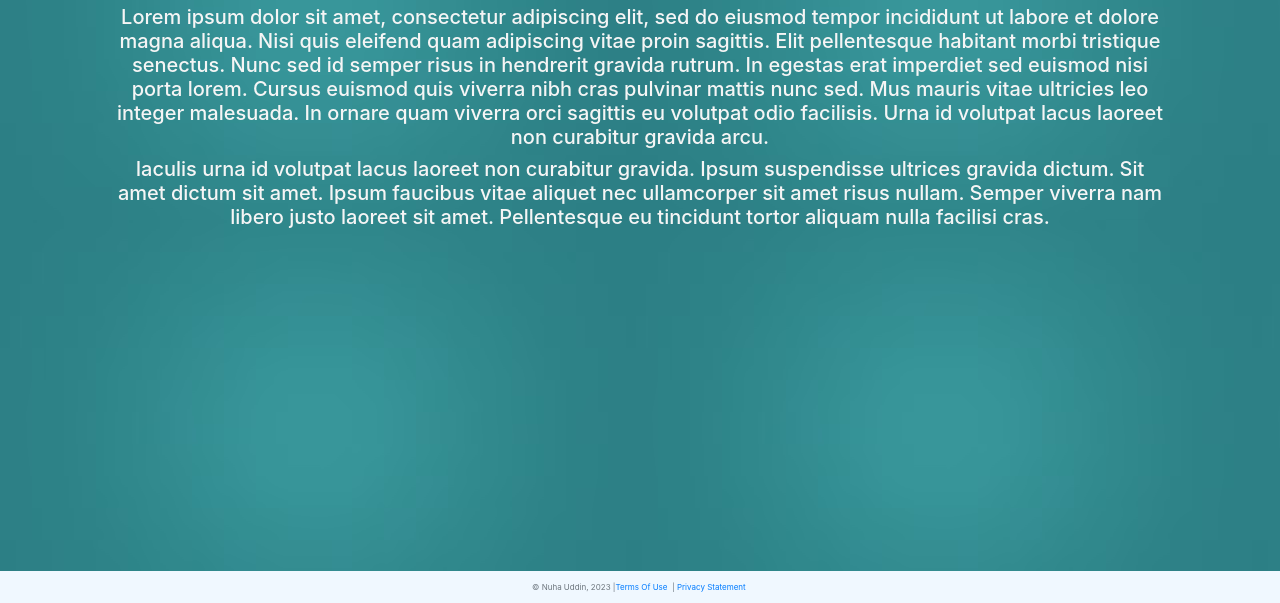
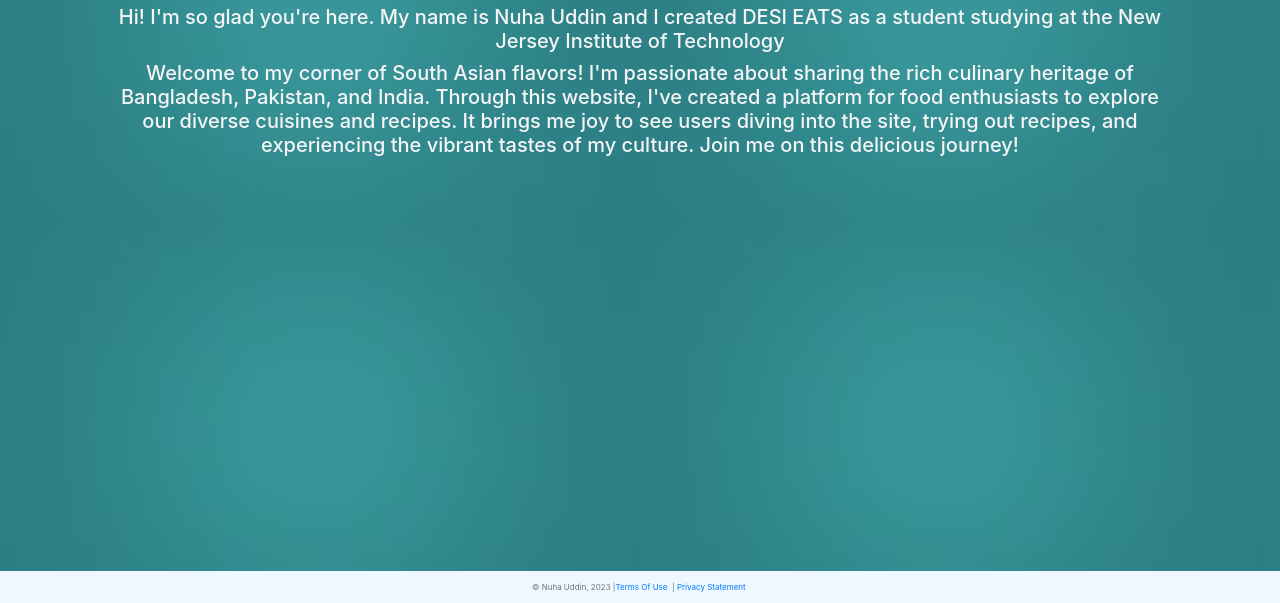
Before and after one commit to nuhauddin/P04, a plain HTML site: page about_us.html in a window 1280 px wide. Shown: the part 197-800 px from the top of the page. Drawn offline with nearby package versions, Linux system fonts and the light colour scheme.

Commit message:
Update about_us.html

```diff
--- a/about_us.html
+++ b/about_us.html
@@ -57,8 +57,8 @@
 
     <div class="aboutus">
         <h2>About Us</h2>
-        <h5>Lorem ipsum dolor sit amet, consectetur adipiscing elit, sed do eiusmod tempor incididunt ut labore et dolore magna aliqua. Nisi quis eleifend quam adipiscing vitae proin sagittis. Elit pellentesque habitant morbi tristique senectus. Nunc sed id semper risus in hendrerit gravida rutrum. In egestas erat imperdiet sed euismod nisi porta lorem. Cursus euismod quis viverra nibh cras pulvinar mattis nunc sed. Mus mauris vitae ultricies leo integer malesuada. In ornare quam viverra orci sagittis eu volutpat odio facilisis. Urna id volutpat lacus laoreet non curabitur gravida arcu.</h5>
-        <h5>Iaculis urna id volutpat lacus laoreet non curabitur gravida. Ipsum suspendisse ultrices gravida dictum. Sit amet dictum sit amet. Ipsum faucibus vitae aliquet nec ullamcorper sit amet risus nullam. Semper viverra nam libero justo laoreet sit amet. Pellentesque eu tincidunt tortor aliquam nulla facilisi cras.</h5>
+        <h5>Hi! I'm so glad you're here. My name is Nuha Uddin and I created DESI EATS as a student studying at the New Jersey Institute of Technology</h5>
+        <h5>Welcome to my corner of South Asian flavors! I'm passionate about sharing the rich culinary heritage of Bangladesh, Pakistan, and India. Through this website, I've created a platform for food enthusiasts to explore our diverse cuisines and recipes. It brings me joy to see users diving into the site, trying out recipes, and experiencing the vibrant tastes of my culture. Join me on this delicious journey!</h5>
     </div>
     <footer class="footer page-footer font-small ">
         <div class="container">
```
